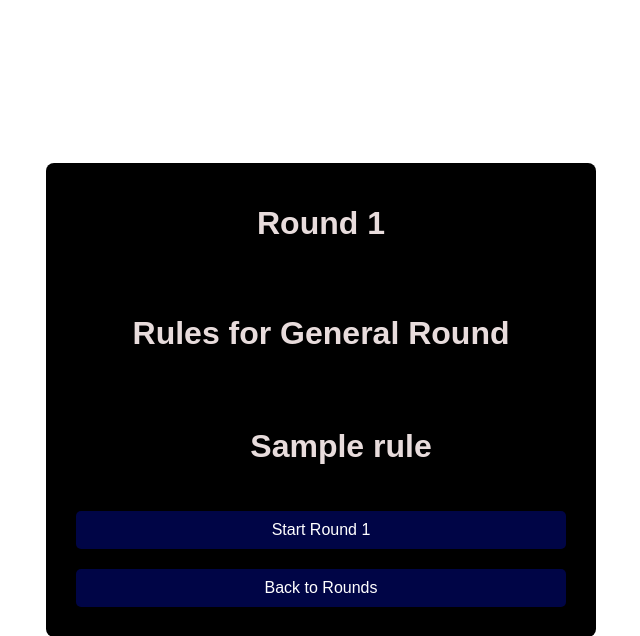
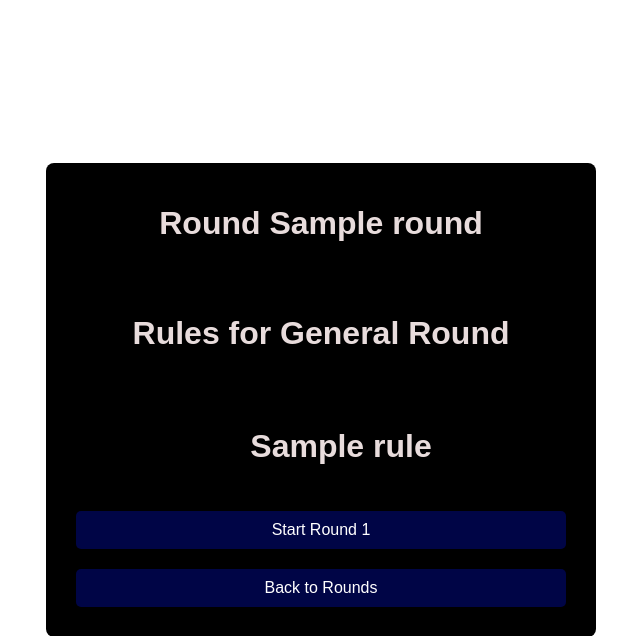
Before and after one commit to Lonesoldier230/JS_Quiz_Contest, a Django app: template sxj_quiz/front_end/template/rules.html in a window 1280 px wide. Shown: the top 636 px of the page, without its empty margins (319-959 px from the left). Run offline with Django 5.2, Linux system fonts and the light colour scheme; the template is opened without the code that fills it: most values are stand-ins (such as "Sample title", 1, 10 or a date in 2020).

Commit message:
fix round

```diff
--- a/sxj_quiz/front_end/template/rules.html
+++ b/sxj_quiz/front_end/template/rules.html
@@ -9,7 +9,7 @@
 </head>
 <body class="body">
     <div class="container">
-        <h1>Round 1</h1>
+        <h1>Round {{round}}</h1>
         <p><h1>Rules for General Round</h1><br>
         <ol>
             {% for i in rules %}
--- a/sxj_quiz/sxj_quiz/views.py
+++ b/sxj_quiz/sxj_quiz/views.py
@@ -11,7 +11,8 @@ def rules(request, parse):
         rules = json.load(js)
 
     ctxt = {
-        "rules":rules[f"rules{parse}"]
+        "rules":rules[f"rules{parse}"],
+        "round":parse
     }
 
     return render(request, "rules.html", context=ctxt)
```
